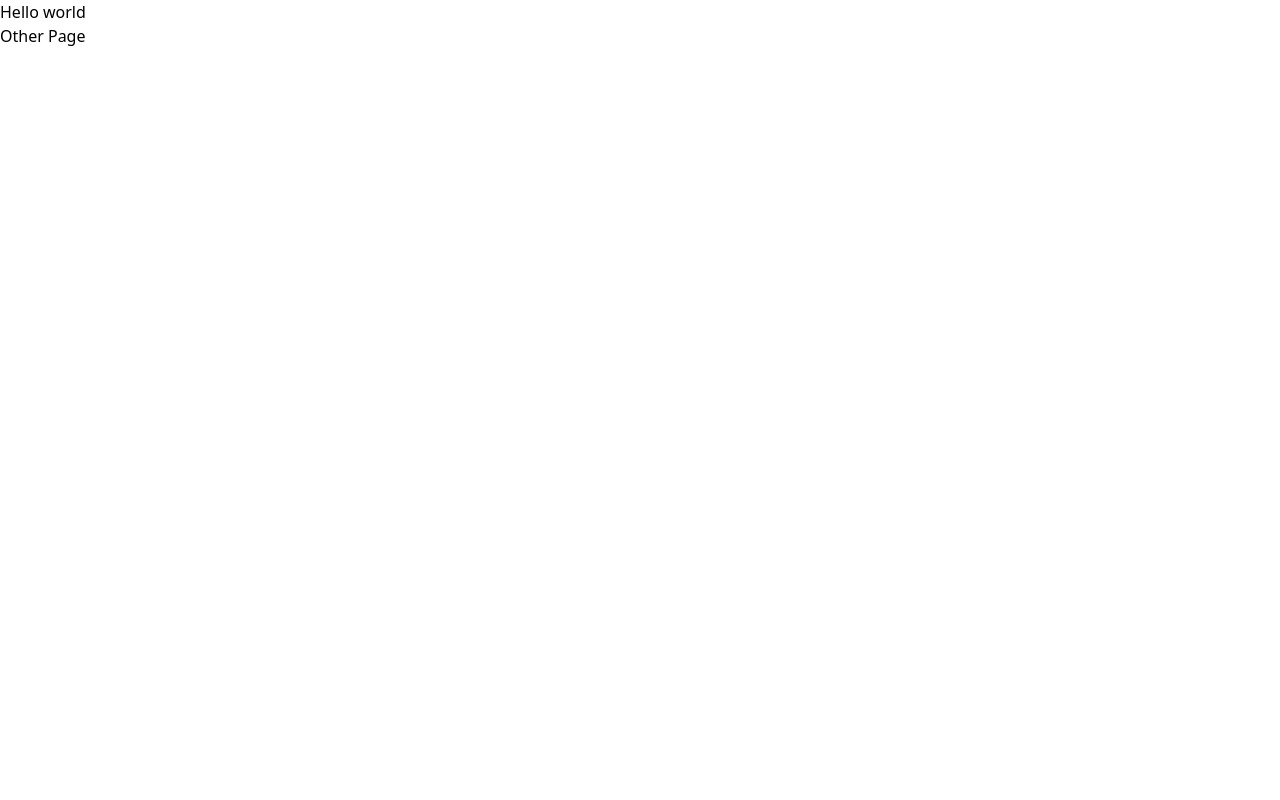
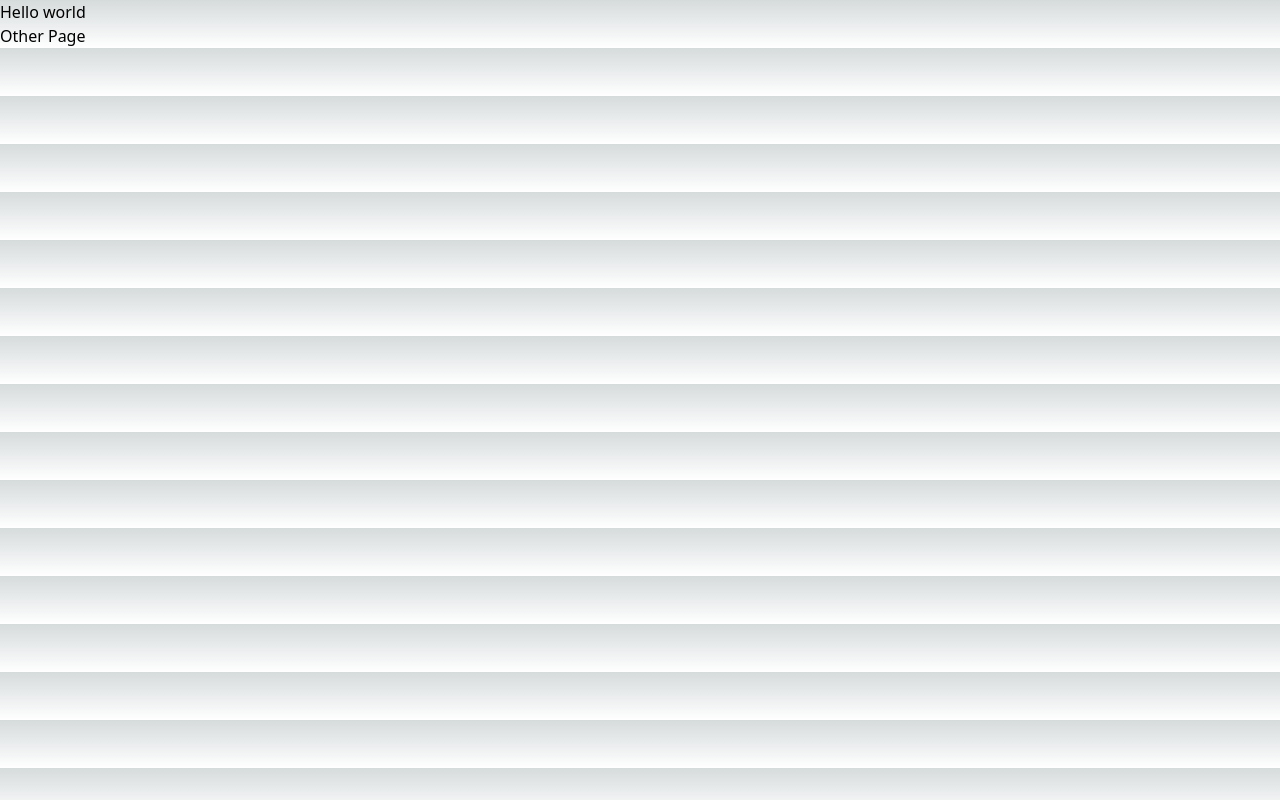
Before and after one commit to totti-rdz/github-trending-x, a React (Vite) app in the folder client/: page / in a window 1280 px wide. Built offline with nearby package versions, Linux system fonts and the light colour scheme.

Commit message:
add globals.css

```diff
--- a/client/src/App.tsx
+++ b/client/src/App.tsx
@@ -1,4 +1,5 @@
 import { createBrowserRouter, RouterProvider } from "react-router-dom";
+import "./styles/globals.css";
 
 import Home from "./pages/Home.tsx";
 import Other from "./pages/Other.tsx";
--- /dev/null
+++ b/client/src/styles/globals.css
@@ -0,0 +1,27 @@
+@tailwind base;
+@tailwind components;
+@tailwind utilities;
+
+:root {
+  --foreground-rgb: 0, 0, 0;
+  --background-start-rgb: 214, 219, 220;
+  --background-end-rgb: 255, 255, 255;
+}
+
+@media (prefers-color-scheme: dark) {
+  :root {
+    --foreground-rgb: 250, 250, 250;
+    --background-start-rgb: 0, 0, 0;
+    --background-end-rgb: 0, 0, 0;
+  }
+}
+
+body {
+  color: rgb(var(--foreground-rgb));
+  background: linear-gradient(
+      to bottom,
+      transparent,
+      rgb(var(--background-end-rgb))
+    )
+    rgb(var(--background-start-rgb));
+}
```
